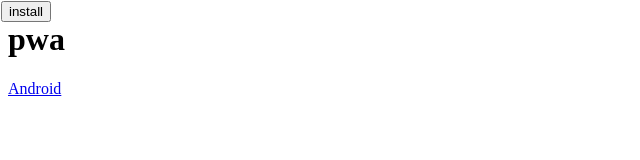
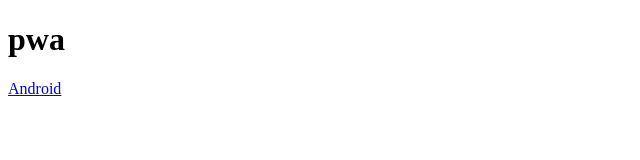
Before and after one commit to vespiary8824/vespiary8824.github.io, a website: page index.html in a window 1280 px wide. Shown: the whole page, without its empty margins (0-640 px from the left). Drawn offline with Linux system fonts and the light colour scheme.

Commit message:
Update index.html

```diff
--- a/index.html
+++ b/index.html
@@ -25,7 +25,7 @@
 
 <body>
 	<h1>pwa</h1>
-	<button class="add-button">install</button>
+	<!--<button class="add-button">install</button>-->
 	<a href="intent://addshortcut?url=https://vespiary8824.github.io&amp;icon=https://vespiary8824.github.io/images/icon-512x512.png&amp;title=PWA-TEST&amp;version=7#Intent;action=android.intent.action.VIEW;category=android.intent.category.BROWSABLE;end"
 		onclick="nclk(this,'fot.shorcut','','',event);">Android</a>
 	<script src="/js/pwa.js"></script>
```
